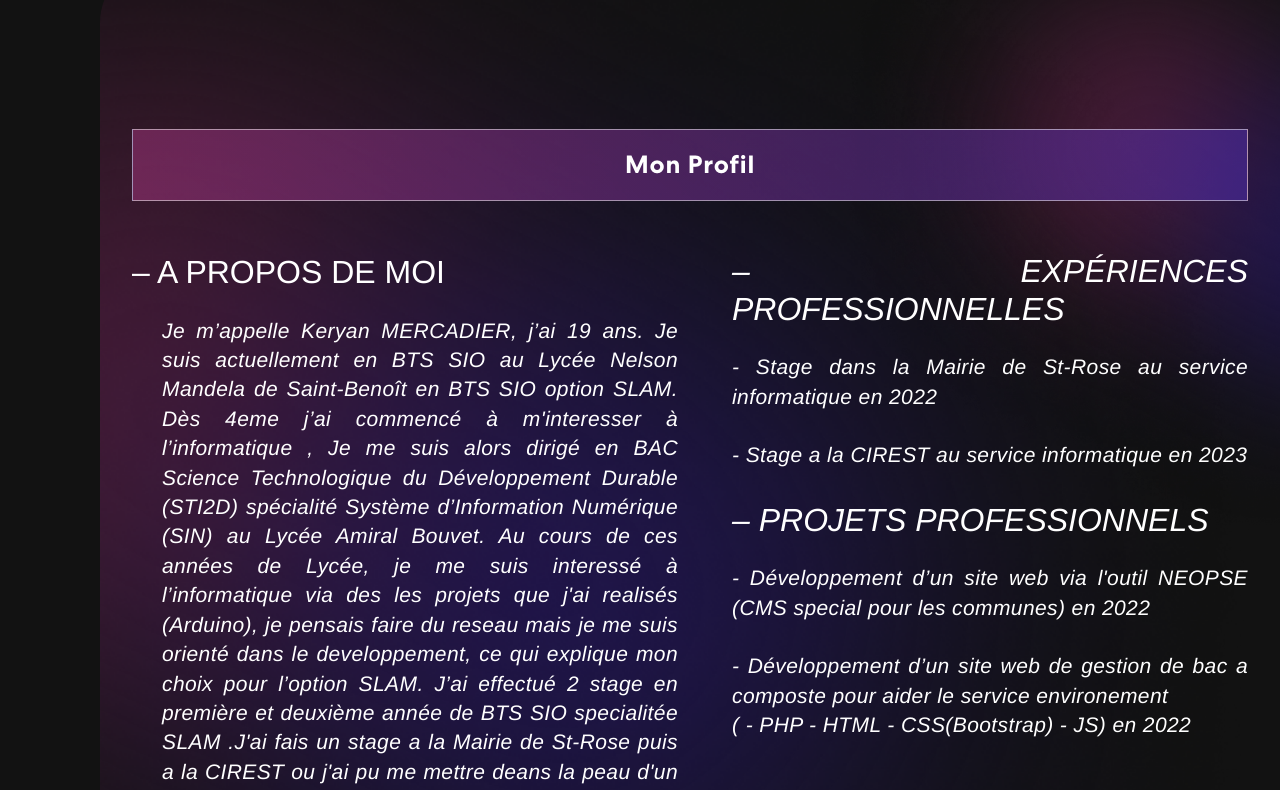
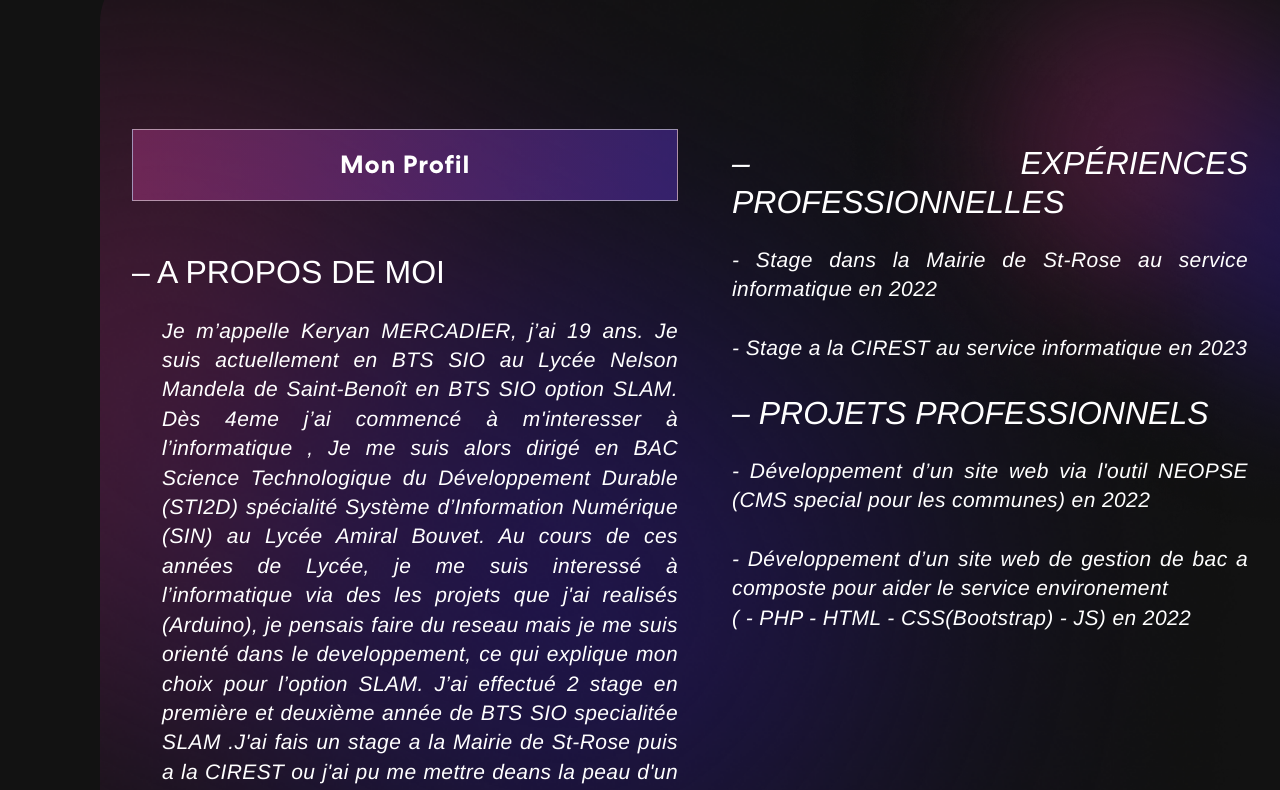
Before and after one commit to MaArem-974/Mon_Portfolio, a React (Create React App) app: page / in a window 1280 px wide. Shown: the part 1640-2430 px from the top of the page. Built offline with nearby package versions, Linux system fonts and the light colour scheme.

Commit message:
Veilles et projet a finir

```diff
--- a/src/components/Profil.js
+++ b/src/components/Profil.js
@@ -8,15 +8,23 @@ export const Profil = () => {
 
 
      return (
+
         <section className="Profil" id="Profil">
-            <TrackVisibility>
-                        {({ isVisible }) =>
-                        <div className={isVisible ? "animate__animated animate__fadeInUpBig" : ""}>
-            <Container>
-            <span className="tagline">Mon Profil</span>
+  <Container>
                 <Row className="align-item-center">
                     <Col xl={6} >
+                    <TrackVisibility>
+                                {({ isVisible }) =>
+                        <div className={isVisible ? "animate__animated animate__fadeInLeft" : ""}>
+
+
+
+            <span className="tagline">Mon Profil</span>
+            </div>}
+
+  </TrackVisibility>
                         <h4>{"– A PROPOS DE MOI" }</h4>
+
                         <p className="Description">
 
                         Je m’appelle Keryan MERCADIER, j’ai 19 ans. Je suis actuellement en BTS SIO au Lycée Nelson Mandela de Saint-Benoît en BTS SIO option SLAM.
@@ -56,9 +64,6 @@ J’ai effectué 2 stage en première et deuxième année de BTS SIO specialité
                 </Row>
 
             </Container>
-            </div>
-}
-            </TrackVisibility>
 
         </section>
     )
```
